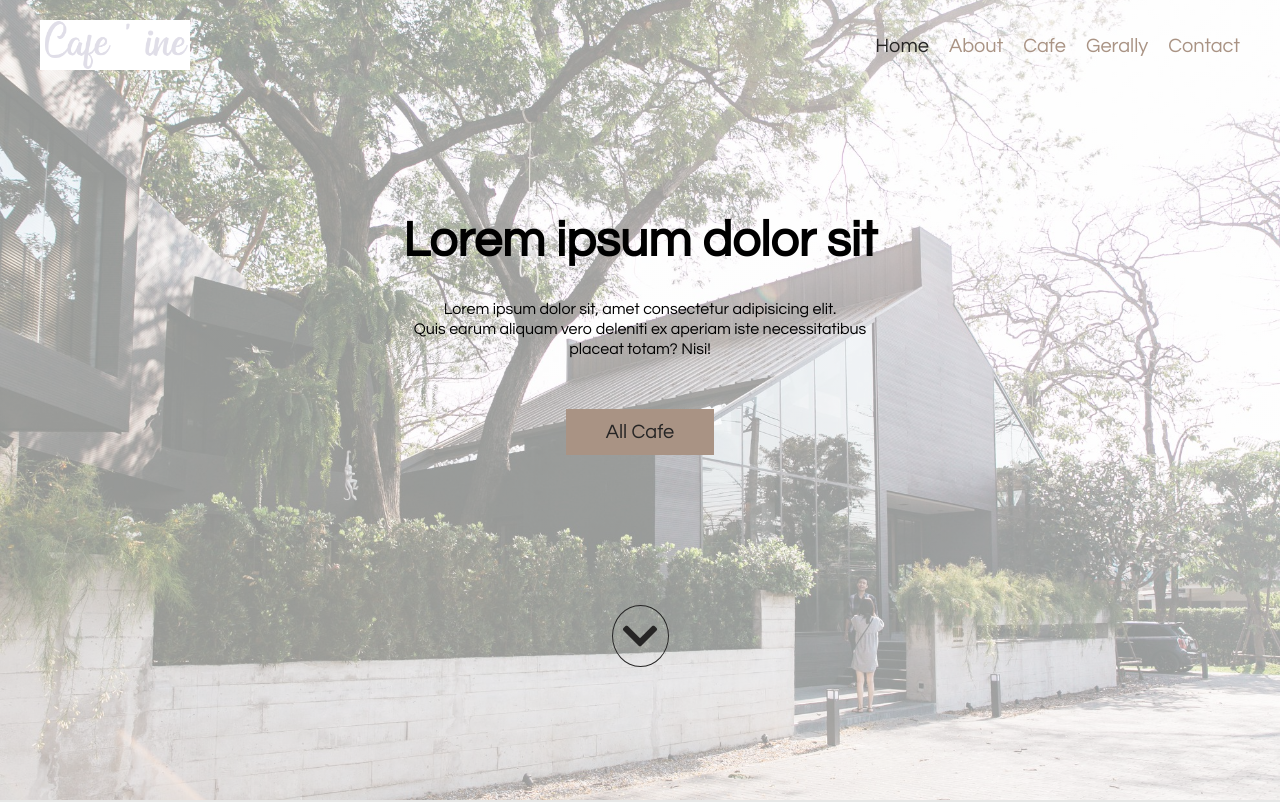
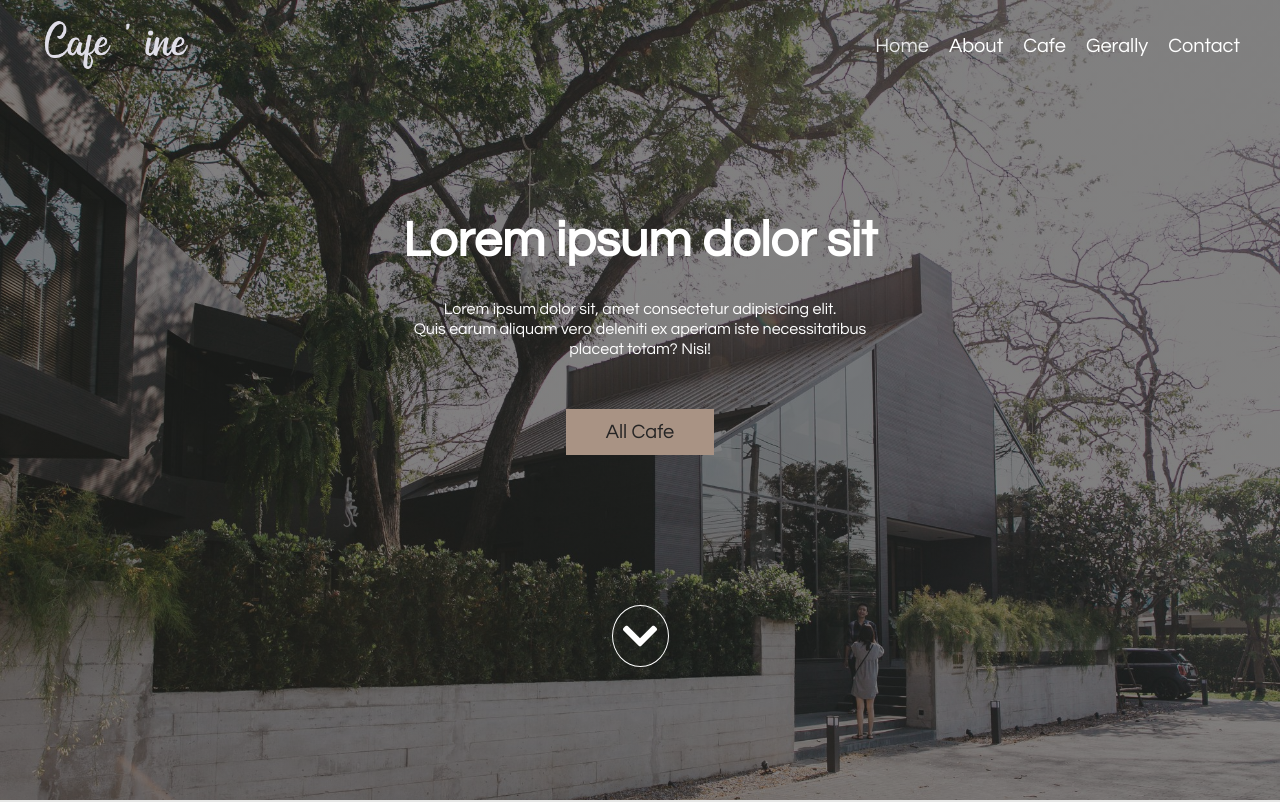
Before and after one commit to Antsar87/cafe, a website: page index.html in a window 1280 px wide. Shown: the top 802 px of the page. Drawn offline with Linux system fonts and the light colour scheme.

```diff
--- a/index.html
+++ b/index.html
@@ -43,7 +43,7 @@
         </div>
         <div class="header__content--box">
           <a href="#vacation"
-            ><i class="fas fa-chevron-down button-down button-black-line"></i
+            ><i class="fas fa-chevron-down button-down button-white-line"></i
           ></a>
         </div>
       </main>
--- a/scss/components/_buttons.scss
+++ b/scss/components/_buttons.scss
@@ -13,8 +13,8 @@
     background: $color-brown;
   }
 
-  &-black-line {
-    color: $color-black;
+  &-white-line {
+    color: $color-white;
     border: 1px solid;
   }
 }
--- a/scss/layout/_header.scss
+++ b/scss/layout/_header.scss
@@ -1,10 +1,10 @@
 .header {
   z-index: 10;
   background: linear-gradient(
-      rgba(255, 255, 255, 0.582),
-      rgba(255, 255, 255, 0.582)
+      rgba($color-black, 0.582),
+      rgba($color-black, 0.582)
     ),
-    url(../images/hero.jpg) center center / cover;
+    url(../images/hero.jpg)  top / cover;
   height: 100vh;
   position: relative;
 
@@ -24,6 +24,7 @@
     }
 
     &--box {
+      color: $color-white;
       h2 {
         font-size: 5rem;
       }
--- a/scss/layout/_navigation.scss
+++ b/scss/layout/_navigation.scss
@@ -7,7 +7,6 @@
     width: 15rem;
     height: 5rem;
     object-fit: cover;
-    background: white;
   }
 
   ul {
@@ -16,12 +15,12 @@
     gap: 2rem;
 
     .active {
-      color: $color-black;
+      color: $color-grey;
     }
 
     a {
       font-size: 2rem;
-      color: $color-brown;
+      color: $color-white;
     }
   }
 }
```
Also changed, not shown: css/style.css.
